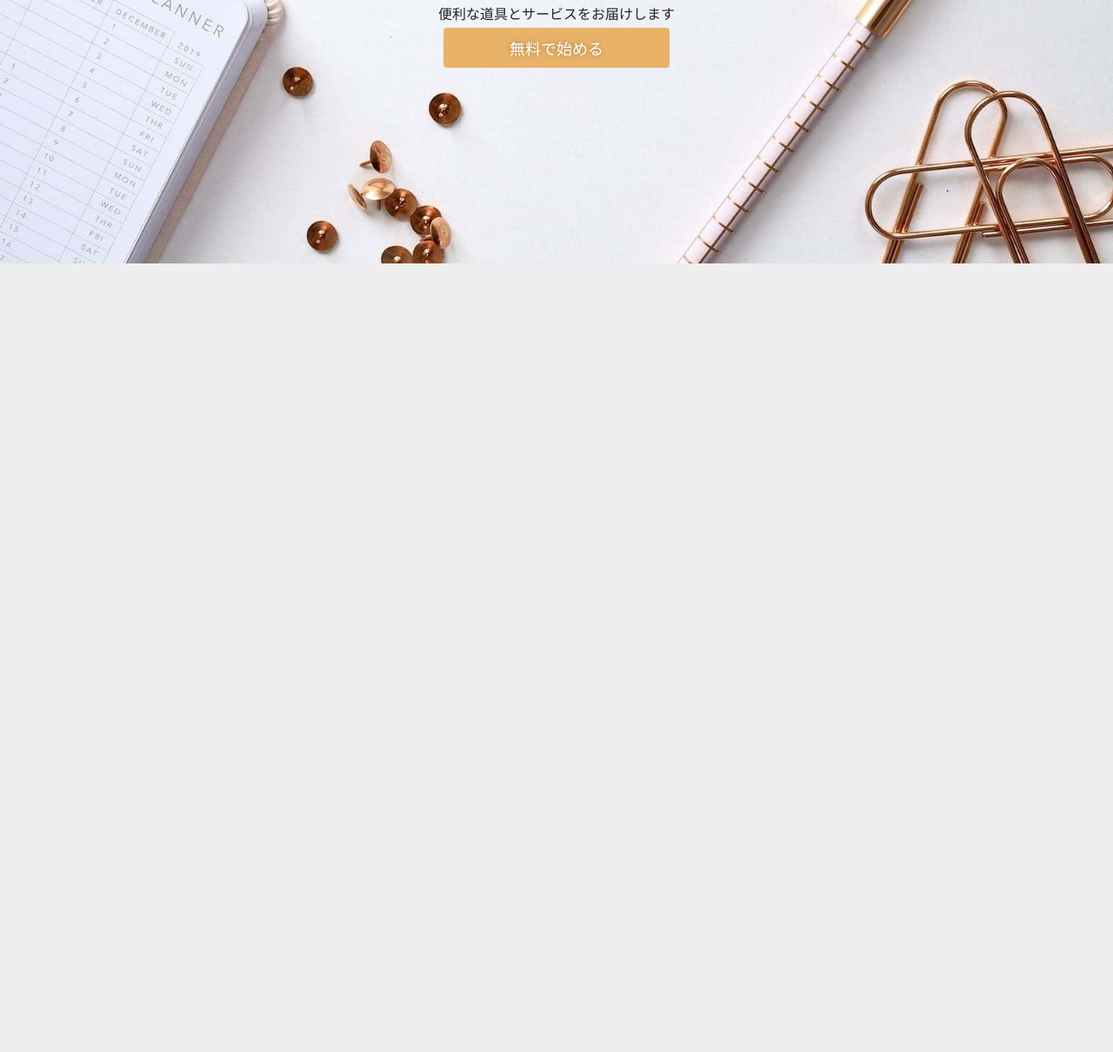
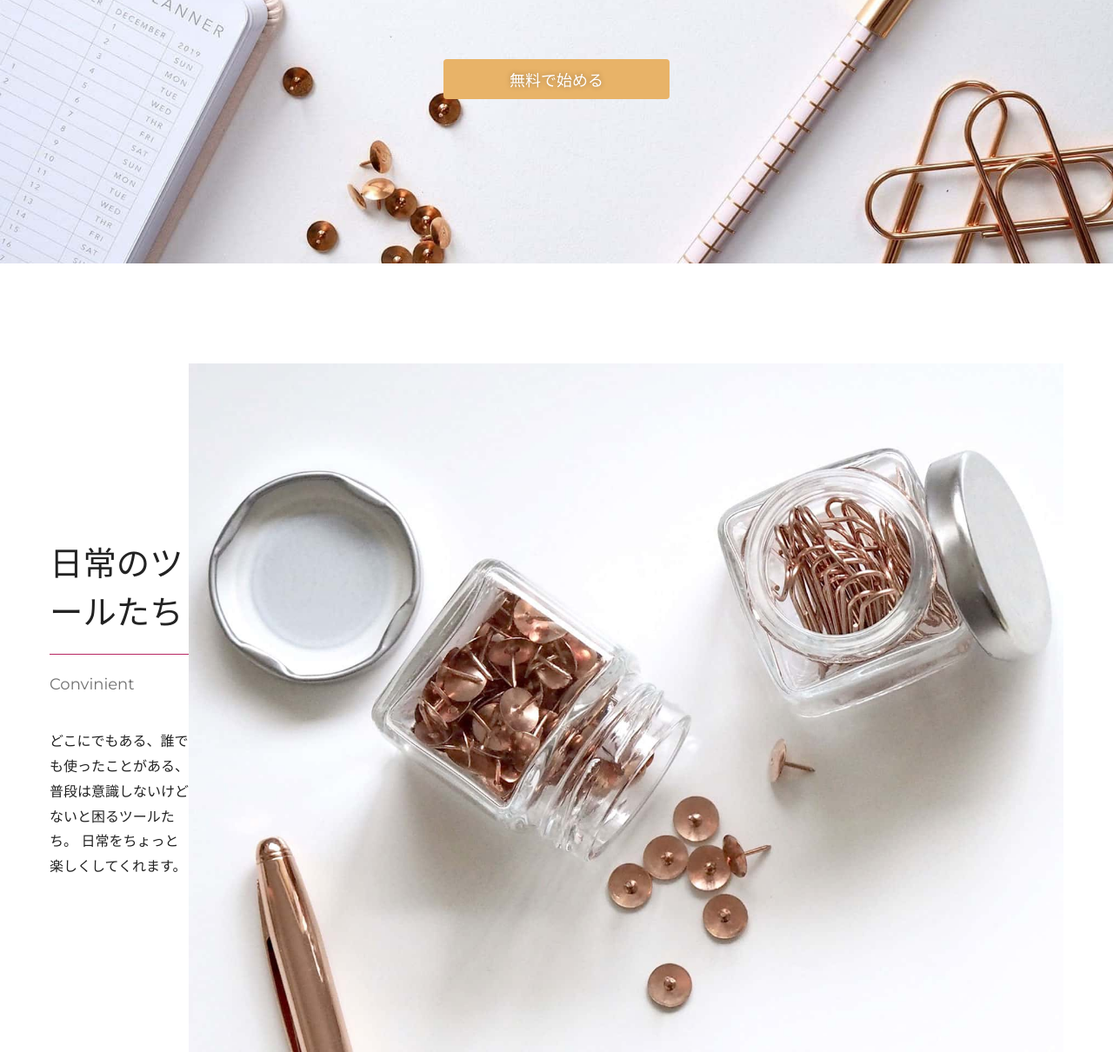
Before and after one commit to uchidamina/web2022, a plain HTML site: page index.html in a window 1280 px wide. Shown: the part 459-1669 px from the top of the page at 87% size. Before the commit the page ends 800 px from the top, so only its background shows below. Drawn offline with Linux system fonts and the light colour scheme.

Commit message:
update 6/28

```diff
--- a/index.html
+++ b/index.html
@@ -35,6 +35,22 @@
             <a href="#" class="btn">無料で始める</a>
         </div>
     </section>
+
+    <section class="imgtext">
+        <div class="imgtext-container w-container">
+            <div class="text">
+                <h2 class="heading-decoration">日常のツールたち</h2>
+                <p>Convinient</p>
+                <p>
+                    どこにでもある、誰でも使ったことがある、普段は意識しないけどないと困るツールたち。
+                    日常をちょっと楽しくしてくれます。
+                </p>
+            </div>
+            <figure class="img">
+                <img src="img/tool.jpg" alt="" width="1600" height="1260">
+            </figure>
+        </div>
+    </section>
 </body>
 
 </html>
--- a/style.css
+++ b/style.css
@@ -8,7 +8,7 @@ body {
     font-family: sans-serif;
 }
 
-h1, h2, h3, h4, h5, h6, p {
+h1, h2, h3, h4, h5, h6, p, figure {
     margin: 0;
 }
 
@@ -27,6 +27,8 @@ a:hover{
 
 img {
     display: block;
+    max-width: 100%;
+    height: auto;
 }
 
 /* 横幅と左右の余白 */
@@ -84,7 +86,7 @@ img {
     text-align: center;
 }
 
-,.hero p {
+.hero p {
     margin-bottom: 72px;
 }
 
@@ -101,3 +103,53 @@ img {
     text-align: center;
     text-shadow: 0 0 6px rgba(0, 0, 0, 0.32);
 }
+
+/* 画像とテキスト */
+.imgtext {
+    padding: clamp(90px, 9vw, 120px) 0;
+    background-color: white;
+}
+
+.imgtext-container {
+    display: flex;
+    flex-direction: column;
+}
+
+@media (min-width: 768px) {
+    .imgtext-container {
+        flex-direction: row;
+        align-items: center;
+    }
+
+    .imgtext-container > .text {
+        flex: 1;
+    }
+
+    .imgtext-container > .img {
+
+    }
+}
+
+/* タイトルとサブタイトル */
+.heading-decoration {
+    font-size: clamp(30px, 3vw, 40px);
+    min-height: 0vw;
+    font-weight: 400;
+}
+
+.heading-decoration::after {
+    display: block;
+    content: '';
+    width: 160px;
+    height: 0;
+    border-top: solid 1px #b72661;
+    margin-top: 0.6em;
+}
+
+.heading-decoration + p {
+    margin-top: 1em;
+    margin-bottom: 2em;
+    color: #707070;
+    font-family: 'Montserrat', sans-serif;
+    font-size: 18px;
+}
```
